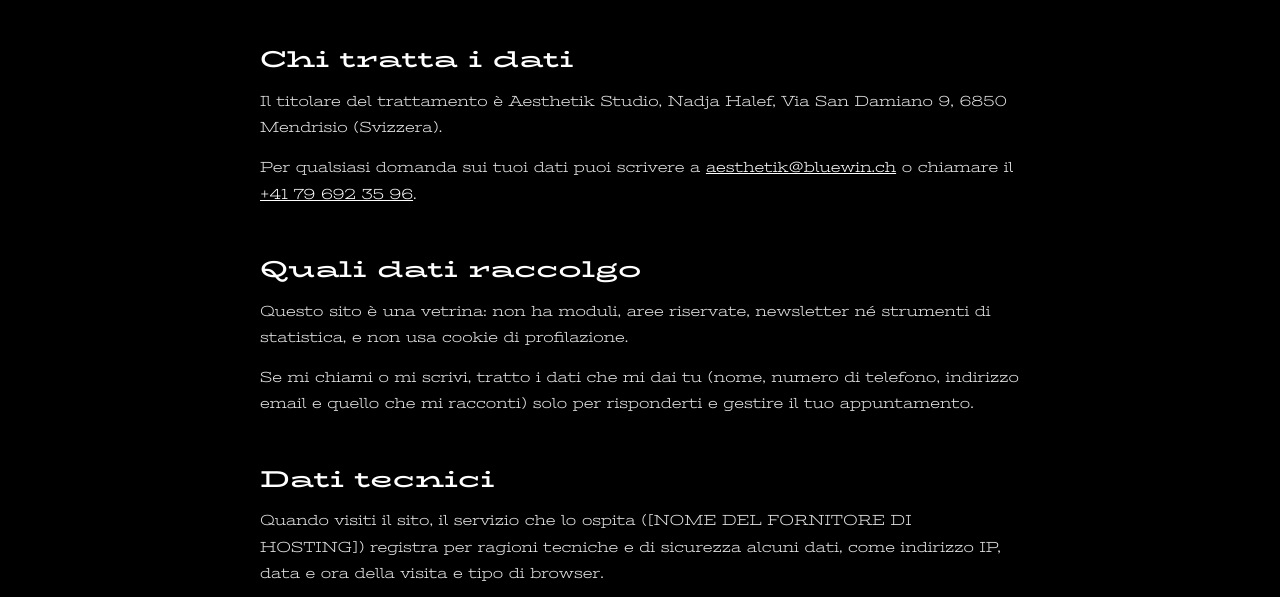
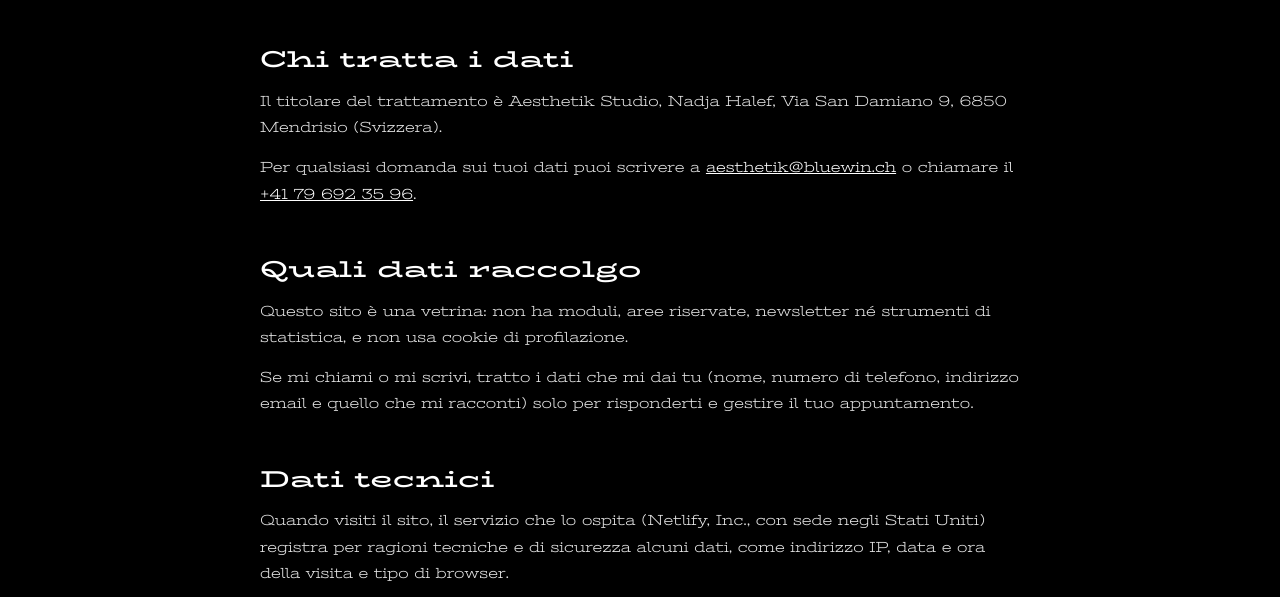
Before and after one commit to evamarketingmedia/Aesthetik, a plain HTML site: page privacy.html in a window 1280 px wide. Shown: the part 326-923 px from the top of the page. Drawn offline with Linux system fonts and the light colour scheme.

Commit message:
Privacy: fornitore di hosting
Co-Authored-By: Claude Fable 5.2 <noreply@anthropic.com>
Claude-Session: https://claude.ai/code/session_01TvwoViCCG6h3haySi49fT2

```diff
--- a/privacy.html
+++ b/privacy.html
@@ -42,7 +42,7 @@ img{max-width:100%}
 </section>
 <section style="display: flex; flex-direction: column; gap: 14px">
 <h2 style="margin: 0; font-family: 'BioRhyme Expanded', 'Rockwell', serif; font-weight: 700; font-size: clamp(18px, 1.8vw, 24px); line-height: 1.25">Dati tecnici</h2>
-<p style="margin: 0; color: #E6E6E6; text-wrap: pretty">Quando visiti il sito, il servizio che lo ospita ([NOME DEL FORNITORE DI HOSTING]) registra per ragioni tecniche e di sicurezza alcuni dati, come indirizzo IP, data e ora della visita e tipo di browser.</p>
+<p style="margin: 0; color: #E6E6E6; text-wrap: pretty">Quando visiti il sito, il servizio che lo ospita (Netlify, Inc., con sede negli Stati Uniti) registra per ragioni tecniche e di sicurezza alcuni dati, come indirizzo IP, data e ora della visita e tipo di browser.</p>
 <p style="margin: 0; color: #E6E6E6; text-wrap: pretty">La mappa in fondo alla pagina principale è fornita da Google Maps: per mostrarla, il tuo browser si collega ai server di Google, che riceve il tuo indirizzo IP e può usare cookie propri. Google può trattare questi dati anche fuori dalla Svizzera, in particolare negli Stati Uniti.</p>
 </section>
 <section style="display: flex; flex-direction: column; gap: 14px">
```
